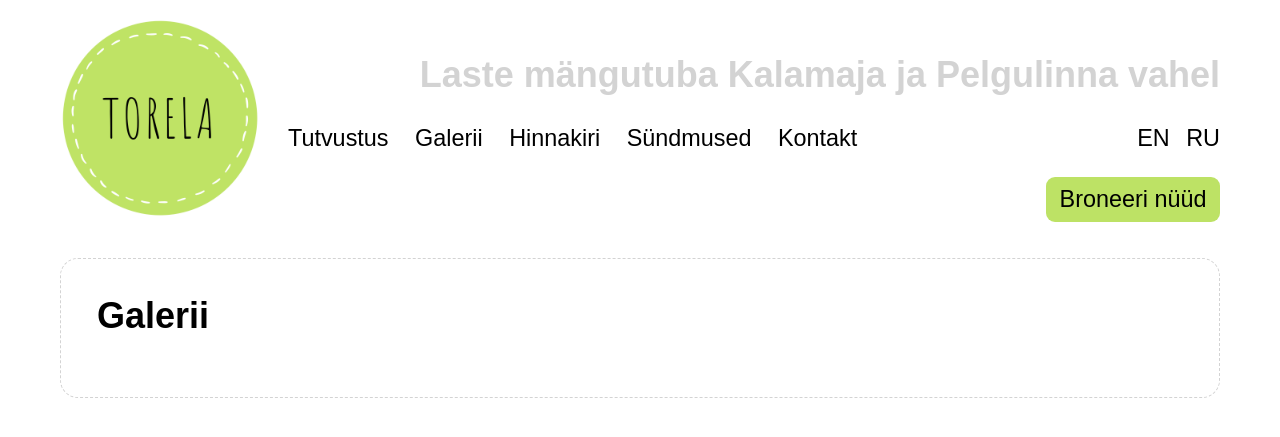
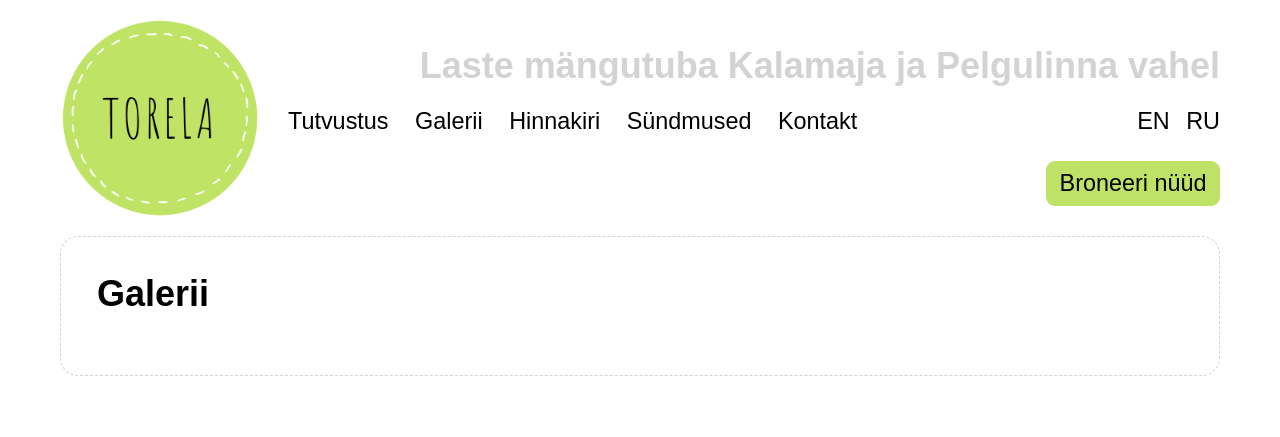
Before and after one commit to mypsik/torela, a Jekyll site: the page built from galerii/index.md, in a window 1280 px wide. Shown: the top 437 px of the page. Built offline with Jekyll 4.4.1, drawn with Linux system fonts in a browser that asks for light colours; a script that is not in the unit is left out.

Commit message:
align stuff a bit more

```diff
--- a/styles/torela.css
+++ b/styles/torela.css
@@ -46,7 +46,7 @@ header {
 
 .tagline {
   position: absolute;
-  top: 2rem;
+  top: 1.5rem;
   right: 0;
   margin-left: 200px;
   text-align: right;
@@ -62,7 +62,7 @@ header {
 nav {
   font-size: 1.3rem;
   line-height: 50px;
-  padding: 95px 0;
+  padding: 78px 0 90px;
 }
 
 nav a {
@@ -85,7 +85,7 @@ nav .lang a {
 
 .timify-button {
   float: right;
-  margin-top: -4.5rem;
+  margin-top: -75px;
   font-size: 1.3rem;
   background: #bde265;
   border: none;
@@ -147,7 +147,7 @@ input:not([type=checkbox]):not([type=radio]) {
 
 @media screen and (max-width: 1100px) {
   .tagline {
-    top: 3rem;
+    top: 2.6rem;
     font-size: 1.5rem;
   }
 
@@ -193,4 +193,8 @@ input:not([type=checkbox]):not([type=radio]) {
   nav {
     padding-top: 160px;
   }
+
+  .timify-button {
+    width: 100%;
+  }
 }
```
